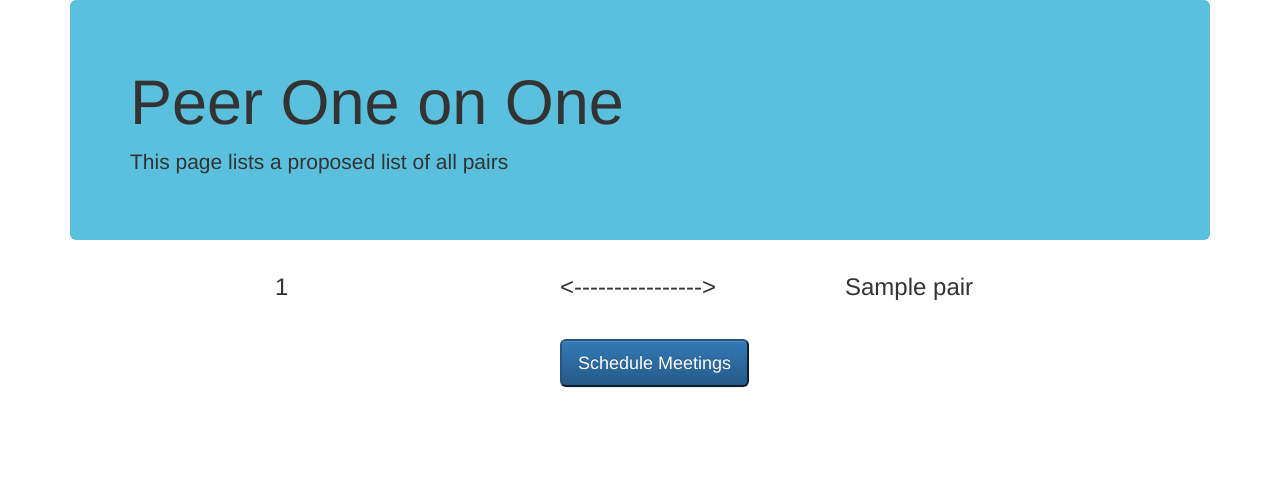
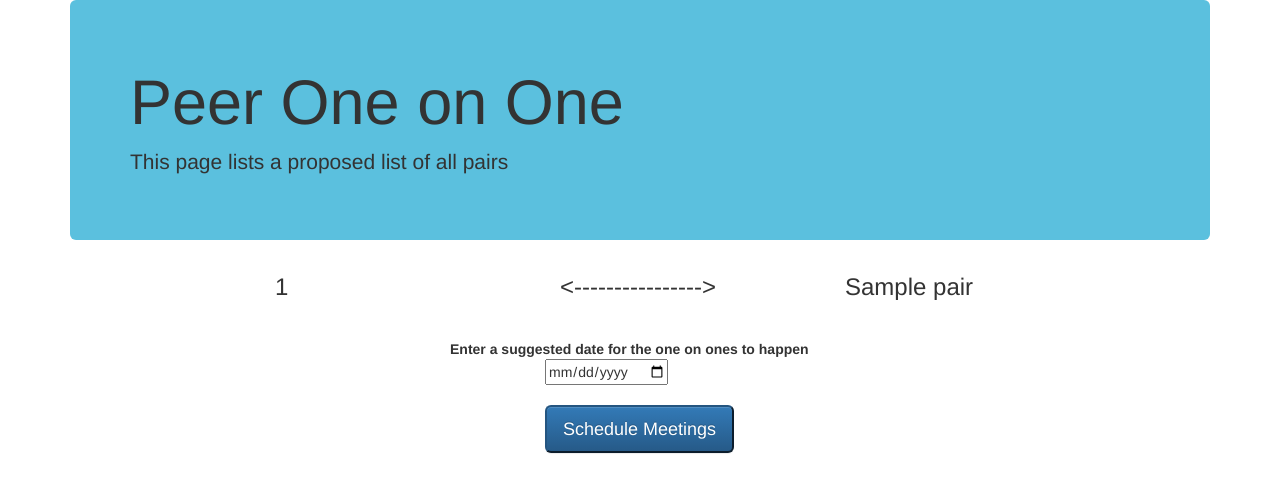
Before and after one commit to paetling/one-on-one, a Flask app: template one_on_one/web_app/templates/pairs.html in a window 1280 px wide. Shown: the top 493 px of the page. Run offline with Flask 2, Linux system fonts and the light colour scheme; the template is opened without the code that fills it: most values are stand-ins (such as "Sample title", 1, 10 or a date in 2020); some libraries are stand-ins or nearby versions.

Commit message:
allow users to set the date for the meeting

```diff
--- a/one_on_one/web_app/main.py
+++ b/one_on_one/web_app/main.py
@@ -1,5 +1,6 @@
 import json
 from flask import Flask, render_template, request
+import arrow
 
 from one_on_one.group import GCGroup
 from one_on_one.pair import GCPair
@@ -32,7 +33,10 @@ def pairs():
 @app.route('/schedule', methods=["POST"])
 def schedule():
     pairs = json.loads(request.form["pairs"])
-    schedule_instance.schedule(pairs)
+    meeting_date_string = request.form["meeting_date"]
+    meeting_dt = arrow.get(meeting_date_string).datetime if meeting_date_string else None
+
+    schedule_instance.schedule(pairs, meeting_dt=meeting_dt)
     return render_template("schedule.html")
 
 if __name__ == "__main__":
--- a/one_on_one/web_app/templates/pairs.html
+++ b/one_on_one/web_app/templates/pairs.html
@@ -1,6 +1,13 @@
 {% extends "base.html" %}
 
 {% block body %}
+    <script src="http://code.jquery.com/ui/1.10.1/jquery-ui.js"></script>
+    <script>
+    $(function() {
+         $( "#calendar" ).datepicker();
+    });
+    </script>
+
     <div class="container">
         <div class="jumbotron" style="background:#5bc0de !important">
             <h1>Peer One on One</h1>
@@ -20,14 +27,24 @@
             </div>
         </font>
         <br>
-        <row>
-            <div class="col-md-5"></div>
-            <div class="col-md-1">
+            <div>
                 <form action="{{ url_for('schedule') }}" method="post">
                     <input type="hidden" name="pairs" value="{{ pairs_string }}"></input>
-                    <input type="submit" value="Schedule Meetings" class="btn-lg btn-primary">
+                    <row>
+                        <div class="col-md-4"></div>
+                        <div><strong>Enter a suggested date for the one on ones to happen</strong></div>
+                    </row>
+                    <row>
+                        <div class="col-md-5"></div>
+                        <input type="date" name="meeting_date"></input>
+                    </row>
+                    <br> <br>
+                    <row>
+                        <div class="col-md-5"></div>
+                        <input type="submit" value="Schedule Meetings" class="btn-lg btn-primary">
+                    </row>
                 </form>
             </div>
-        </row>
     </div>
+
 {% endblock %}
--- a/requirements.txt
+++ b/requirements.txt
@@ -3,3 +3,4 @@ oauth2client==1.5.0
 requests==2.9.1
 lxml==3.5.0
 Flask==0.10
+arrow==0.7.0
```
